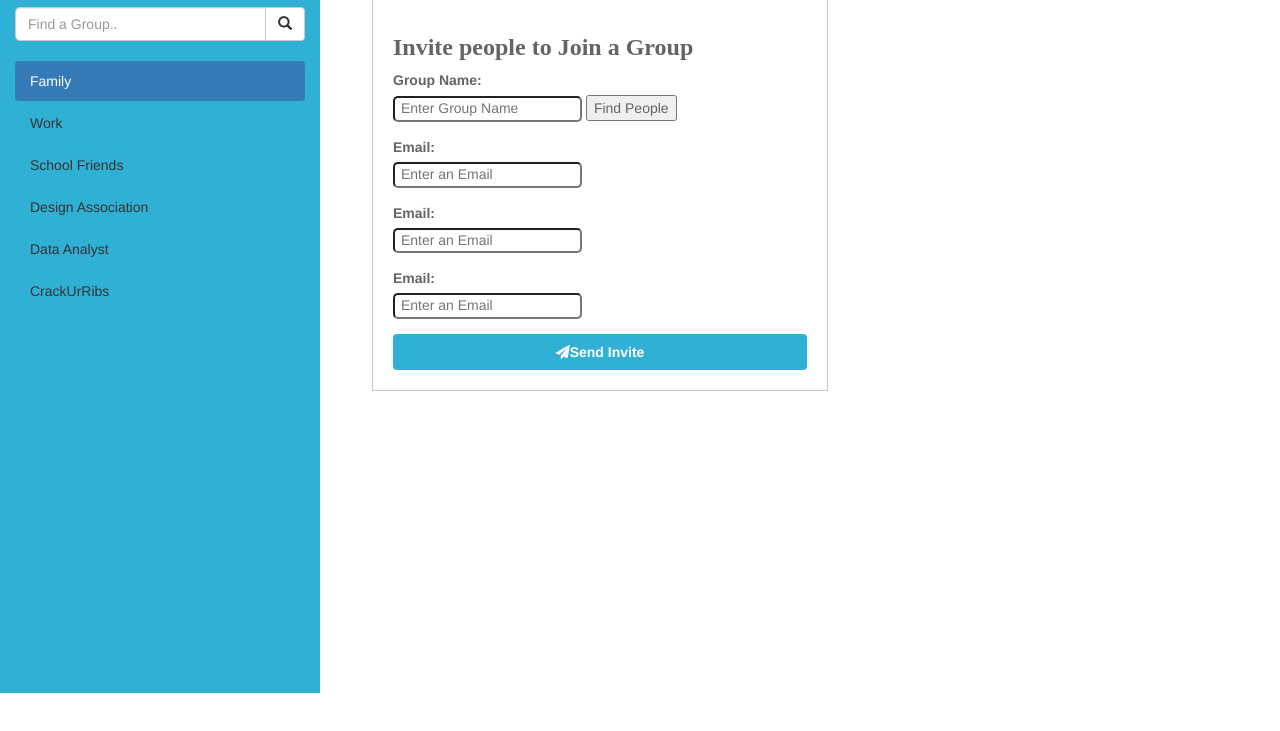
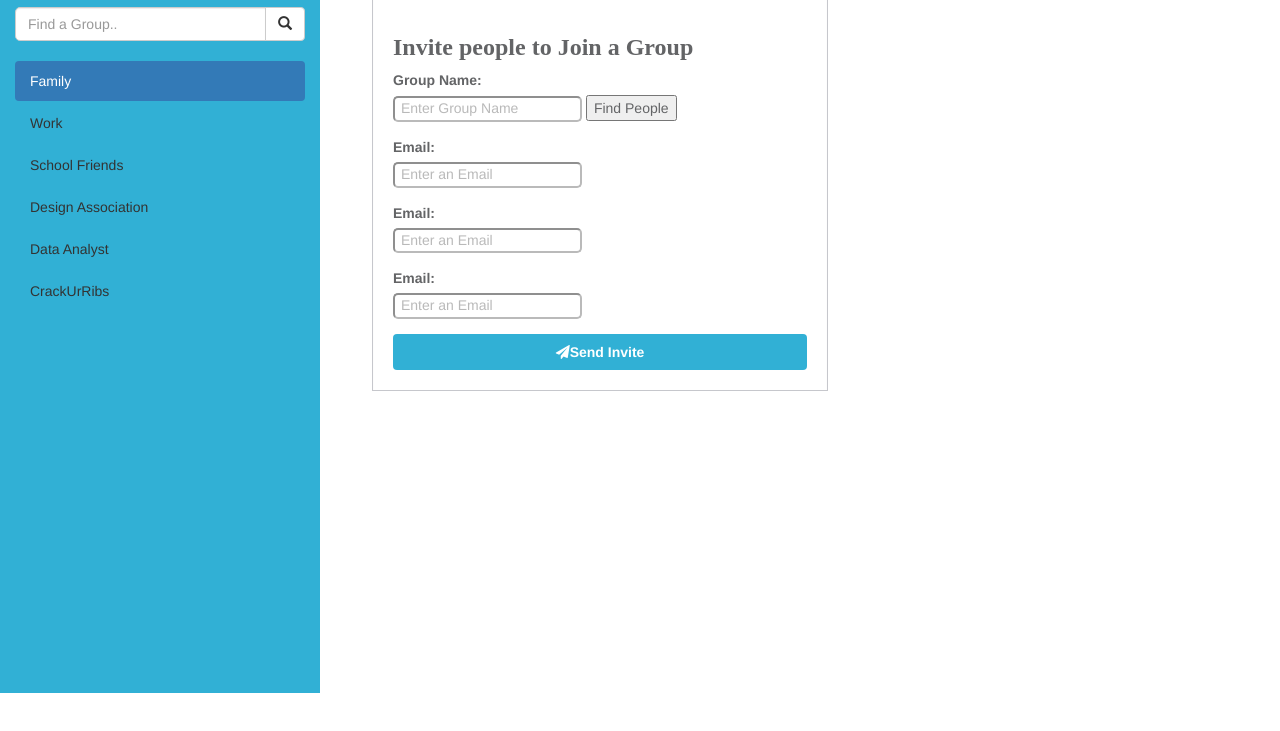
Before and after one commit to lennydj/PostIt-App, a website: page template/Invite to join.html in a window 1280 px wide. Shown: the part 107-838 px from the top of the page. Drawn offline with nearby package versions, Linux system fonts and the light colour scheme.

Commit message:
add project files

```diff
--- a/template/Invite to join.html
+++ b/template/Invite to join.html
@@ -69,23 +69,23 @@
 	      <h3>Invite people to Join a Group</h3>
     	  <div class="form-group">
           <label for="name">Group Name:</label><br>
-          <input type="text" placeholder=" Enter Group Name" class="create-control" required="" id="group-name" />
+          <input type="text" placeholder=" Enter Group Name" class="create-control text-opacity" required="" id="group-name" />
           <button type="submit">Find People</button>
           </div>
           <p></p>
           <div class="form-group">
           <label for="name">Email:</label><br>
-          <input type="text"  placeholder=" Enter an Email" class="create-control" required="" id="group-description" />
+          <input type="text"  placeholder=" Enter an Email" class="create-control text-opacity" required="" id="group-description" />
           </div>
           <p></p>
           <div class="form-group">
           <label for="name">Email:</label><br>
-          <input type="text" placeholder=" Enter an Email" class="create-control" required="" id="group-name" />
+          <input type="text" placeholder=" Enter an Email" class="create-control text-opacity" required="" id="group-name" />
           </div>
           <p></p>
           <div class="form-group">
           <label for="name">Email:</label><br>
-          <input type="text" placeholder=" Enter an Email" class="create-control" required="" id="group-name" />
+          <input type="text" placeholder=" Enter an Email" class="create-control text-opacity" required="" id="group-name" />
           </div>
           <p></p>
           <div><button type="submit" class=" btn btn-primary"><i class="fa fa-paper-plane"></i>Send Invite</button></div>
```
Also changed, not shown: template/New Group.html (+4 -4 lines).
